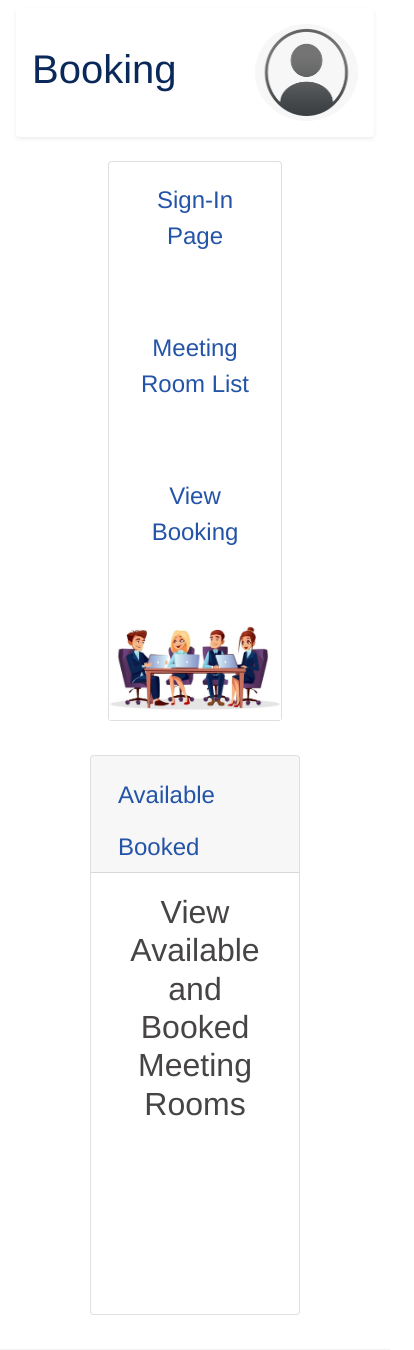
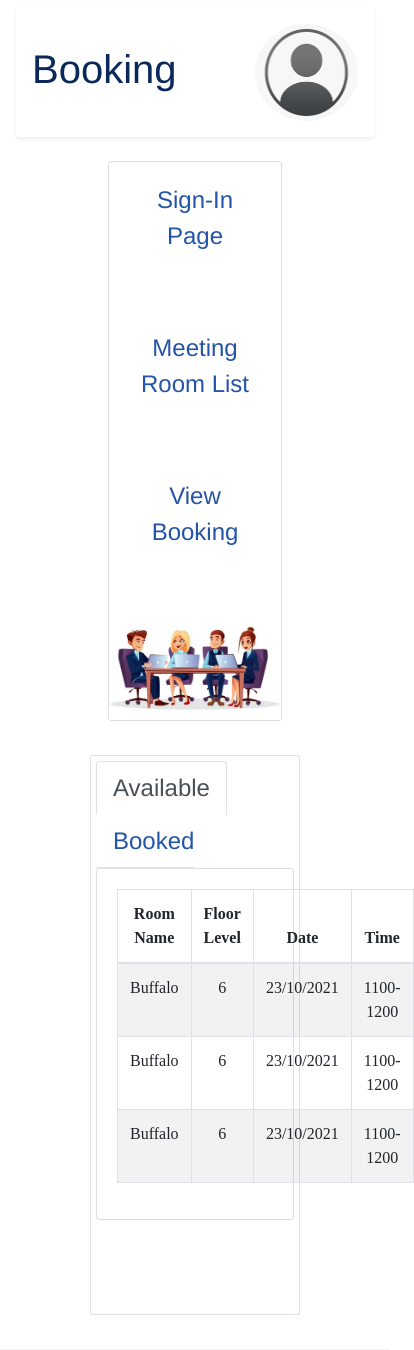
Before and after one commit to neha-ram-06/booking-app, a React (Create React App) app: page /MeetingRoomList in a window 390 px wide. Shown: the whole page, 414 px wide, since content can reach past the window. Built offline with nearby package versions, Linux system fonts and the light colour scheme; a web font is replaced by a local one.

Commit message:
Fixed issues related to available and booked rooms display

```diff
--- a/src/App.js
+++ b/src/App.js
@@ -35,18 +35,18 @@ function App() {
                     <MeetingRoomList/>
                   </Route>
 
-                   <Route exact path='/Booked_Rooms'>
+                   {/*<Route exact path='/Booked_Rooms'>
                    <Navbar isActive/>
                     <MeetingRoomList booked/>
-                    {/* <BookedRooms/> */}
-                  </Route>
+
+                  </Route>*/}
 
 
-               <Route exact path='/Available_Rooms'>
+               {/* <Route exact path='/Available_Rooms'>
                    <Navbar isActive/>
-                    <MeetingRoomList available/>
-                    {/* <BookedRooms/> */}
-                  </Route>
+                    <MeetingRoomList/>
+
+                  </Route> */}
 
             </Switch>
 
--- a/src/MeetingRoomList.js
+++ b/src/MeetingRoomList.js
@@ -6,6 +6,8 @@ import 'bootstrap/dist/css/bootstrap.min.css';
 
 import Sidebar from './Sidebar.js';
 
+import Tabs from 'react-bootstrap/Tabs';
+import Tab from 'react-bootstrap/Tab';
 
 import BookedRooms from './BookedRooms.js';
 import AvailableRooms from './AvailableRooms.js';
@@ -14,7 +16,7 @@ import AvailableRooms from './AvailableRooms.js';
 
 
 
-const MeetingRoomList = ({available, booked}) => { //booked  and available are props
+const MeetingRoomList = () => {
 
 
     return (
@@ -34,40 +36,22 @@ const MeetingRoomList = ({available, booked}) => { //booked  and available are p
                     {/*column 2*/}
                     <div class="col-8">
 
-                                <Card className="card-mr " style={{ width: '100%', height:'35rem' }}>
-                                    <Card.Header>
-                                        <Nav variant="tabs"   defaultActiveKey={1}/*onSelect={handleSelect}*/ >
-                                            <Nav.Item className="available" >
-                                                <Nav.Link href='/Available_Rooms' eventkey={1}>Available</Nav.Link>
-                                            </Nav.Item>
-                                            <Nav.Item >
-                                                <Nav.Link href="/Booked_Rooms" eventkey={2}>Booked</Nav.Link>
-                                            </Nav.Item>
+                            <div className ="div-mr" class="border" style={{ width: '100%', height:'35rem', padding:'5px', borderRadius:'2px' }}>
 
-                                    {/* <Nav.Item>
-                                                <Nav.Link href="#disabled" disabled>S
-                                                Disabled
-                                                </Nav.Link>
-                                           </Nav.Item>*/}
+                                <Tabs defaultActiveKey="available_rooms" transition={false} id="rooms_tabs" className="tab-mr " >
 
-                                </Nav>
-                            </Card.Header>
+                                        <Tab eventKey="available_rooms" title="Available" href="/Available_Rooms">
+                                            <AvailableRooms />
+                                        </Tab>
 
+                                        <Tab eventKey="booked_rooms" title="Booked">
+                                            <BookedRooms />
+                                        </Tab>
 
-                            <Card.Body>
+                                </Tabs>
 
-                                {(booked && !available) && <BookedRooms/>}
-                                {(available && !booked) && <AvailableRooms/>}
-                                {(!available && !booked) &&
+                            </div>
 
-
-                                        <h2>View Available and Booked Meeting Rooms</h2>
-
-                                    }
-                            </Card.Body>
-
-
-                        </Card>
 
 
 
--- a/src/index.css
+++ b/src/index.css
@@ -304,7 +304,7 @@ img.profileIMG:hover{
 
 }
 
-.card-mr .nav-item{
+.tab-mr .nav-item{
   font-Size:1.5em;
 }
 
@@ -332,22 +332,23 @@ img.profileIMG:hover{
 }
 
 
-.card-mr .nav-link{
+.tab-mr .nav-link{
   color:#2454a7;
   font-family: Helvetica;
 }
 
-.card-mr .nav-link:hover{
+.tab-mr .nav-link:hover{
   color:#384C6E;
   font-family: Helvetica;
 }
 
 
-.card-mr h2{
+
+/* .card-mr h2{
   text-align: center;
   color:rgb(71, 68, 68);
   font-family: Helvetica;
-}
+} */
 
 @media (max-width: 1000px) {
 
@@ -380,7 +381,7 @@ img.profileIMG:hover{
 
 }
 
-  .card-mr, .card-ud {
+  .tab-mr, .card-ud {
  width:50%;
 
 }
```
